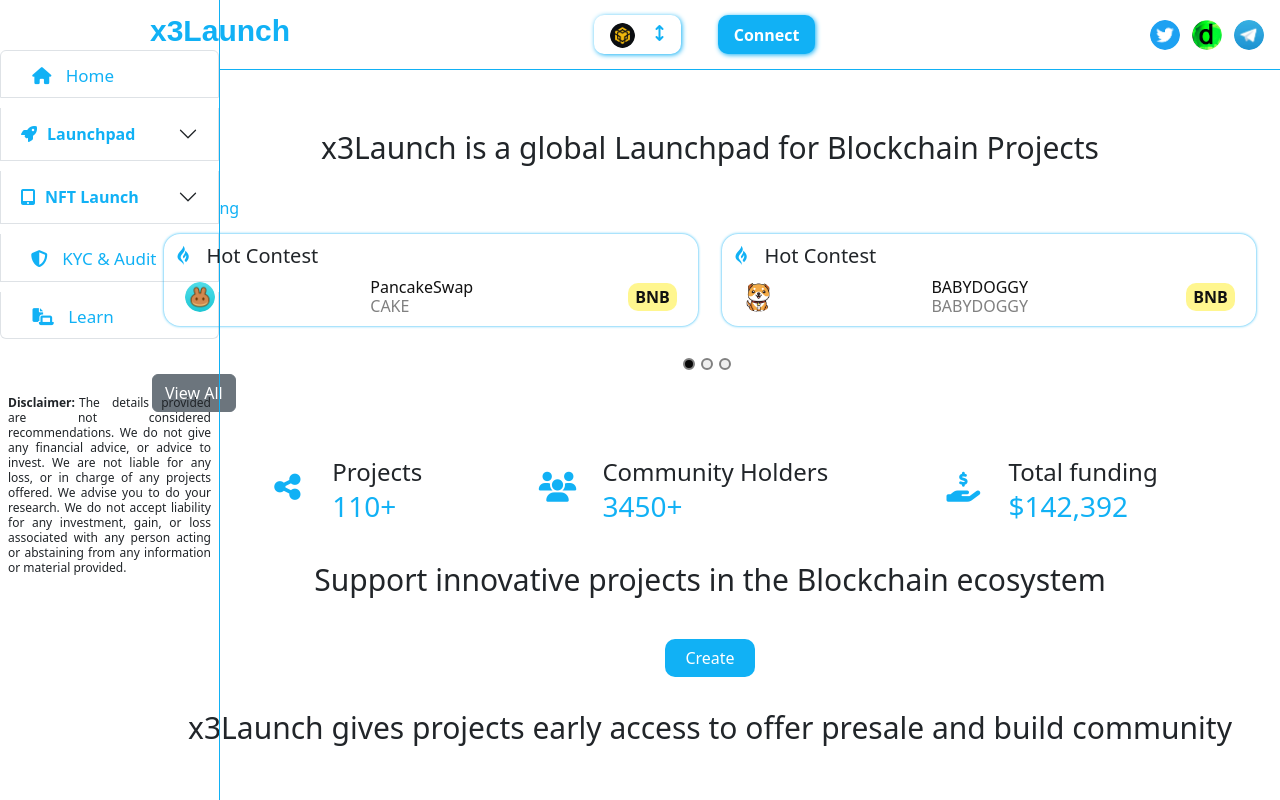
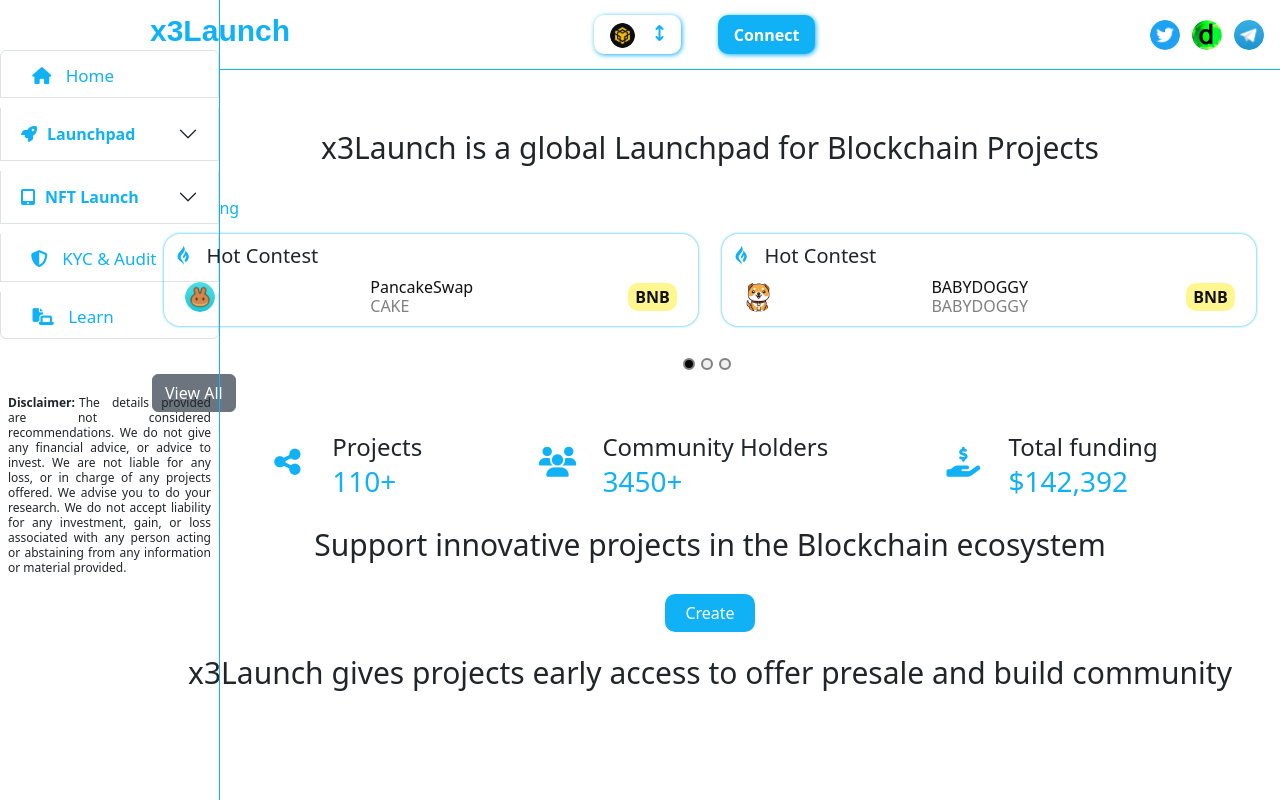
Before and after one commit to nipaaa/x3-launch, a React (Create React App) app: page / in a window 1280 px wide. Built offline with nearby package versions, Linux system fonts and the light colour scheme.

Commit message:
home page space reduce

```diff
--- a/src/components/Home.js
+++ b/src/components/Home.js
@@ -331,7 +331,7 @@
               style={{
                 textAlign: "center",
                 fontSize: "30px",
-                marginTop: "30px",
+                marginTop: "20px",
               }}
             >
               Support innovative projects in the Blockchain ecosystem
@@ -339,7 +339,7 @@
 
             <div
               className="homecreate"
-              style={{ padding: "40px 0px", textAlign: "center" }}
+              style={{ padding: "30px 0px", textAlign: "center" }}
             >
               <Link
                 to="/privatesale"
--- a/src/scss/main.scss
+++ b/src/scss/main.scss
@@ -115,7 +115,7 @@
     align-items: start;
     }
     .home_contributaion{
-        margin-top:50px;
+        margin-top:25px;
         display:flex;
         justify-content:space-evenly;
         .contribution_wrap{
```
